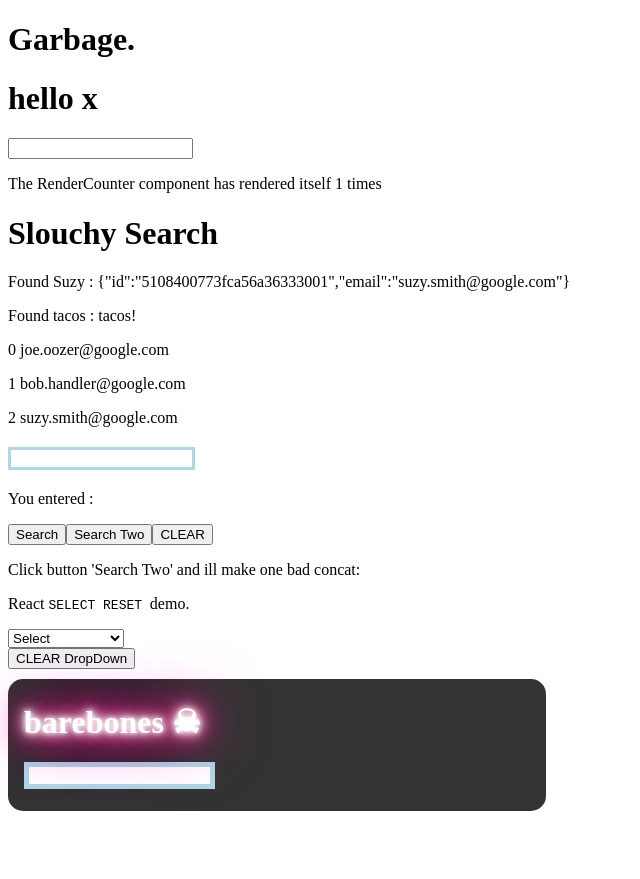
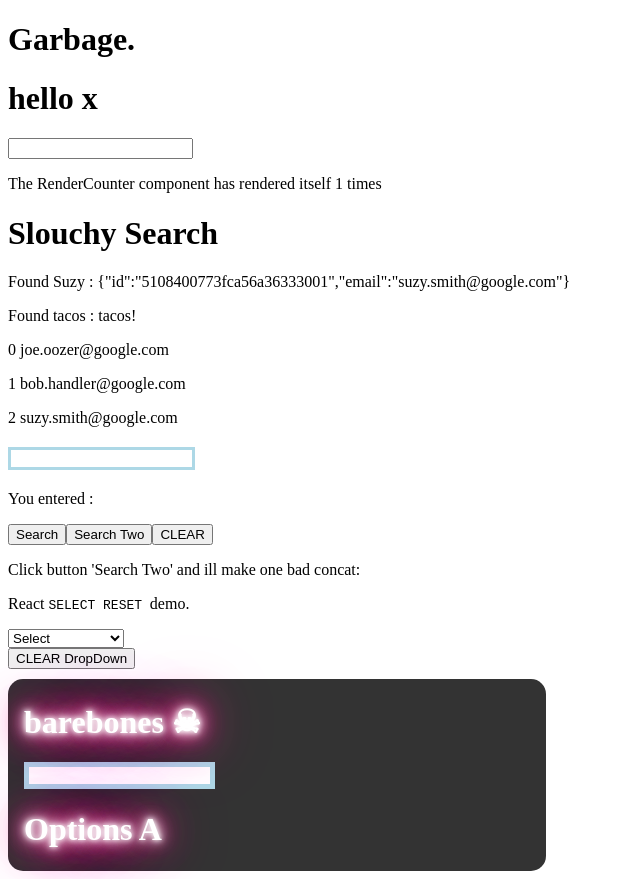
Before and after one commit to csdear/nextGarbage, a Next.js app: page / in a window 1280 px wide. Shown: the whole page, without its empty margins (0-640 px from the left). Before the commit the page ends 819 px from the top, so only its background shows below. Built offline with nearby package versions, Linux system fonts and the light colour scheme.

Commit message:
demo of a conditional render via prop-driven ternary

```diff
--- a/src/components/bare-bones/index.tsx
+++ b/src/components/bare-bones/index.tsx
@@ -1,5 +1,6 @@
 import { FC } from "react";
 import styles from "./bare-bones.module.scss";
+import Layout from "../layout-component";
 
 const BareBones: FC = () => {
 
@@ -11,6 +12,7 @@ return (
             className={styles["big-root-class__input"]}
             data-testid={"big-root-class__input"}
         />
+        <Layout condition/>
 
     </div>
     </div>
--- /dev/null
+++ b/src/components/layout-component/index.tsx
@@ -0,0 +1,17 @@
+import { FC } from "react";
+
+const Layout: FC<{
+condition:  boolean;
+}> = ({condition}) => {
+return (
+    <div>
+    {condition ? (
+        <h1>Options A</h1>
+    ) : (
+        <h1>Options B</h1>
+    )}
+    </div>
+);
+};
+
+export default Layout;
```
